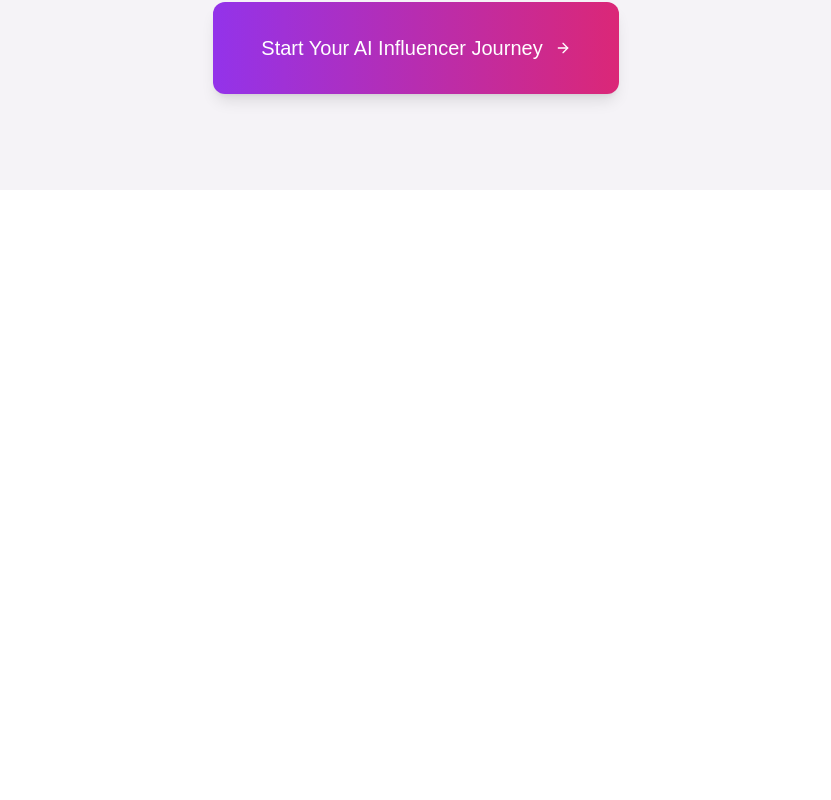
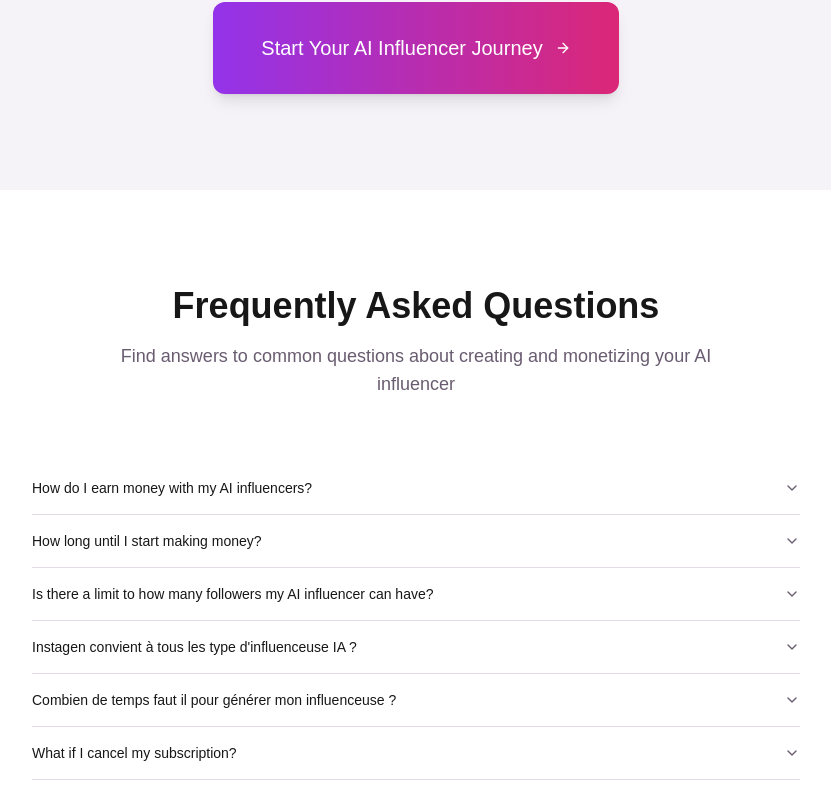
Before and after one commit to Jazys/instagen, a Next.js app: page / in a window 1280 px wide. Shown: the part 5979-6779 px from the top of the page, without its empty margins (224-1055 px from the left). Before the commit the page ends 6169 px from the top, so only its background shows below. Built offline with nearby package versions, Linux system fonts and the light colour scheme.

Commit message:
feat(home): Add FAQ section with expandable answers

```diff
--- /dev/null
+++ b/src/components/home/FaqSection.tsx
@@ -0,0 +1,61 @@
+
+import { Accordion, AccordionContent, AccordionItem, AccordionTrigger } from "@/components/ui/accordion"
+
+export const FaqSection = () => {
+  const faqs = [
+    {
+      question: "How do I earn money with my AI influencers?",
+      answer: "You can earn money through multiple revenue streams: selling premium AI-generated photos, partnering with brands for collaborations, creating and selling exclusive content packages, and developing digital products. Our platform provides tools and guidance to help you maximize your earnings potential."
+    },
+    {
+      question: "How long until I start making money?",
+      answer: "The timeline varies depending on your engagement and strategy. Some creators start earning within their first month by actively creating content and building their following. Success typically comes from consistent content creation, engagement with followers, and strategic use of our monetization tools."
+    },
+    {
+      question: "Is there a limit to how many followers my AI influencer can have?",
+      answer: "There's no technical limit to the number of followers your AI influencer can attract. Your growth potential depends on your content quality, engagement strategy, and how well you connect with your target audience. We provide tools and analytics to help you grow your following effectively."
+    },
+    {
+      question: "Instagen convient à tous les type d'influenceuse IA ?",
+      answer: "Oui, Instagen est conçu pour s'adapter à tous les styles d'influenceurs IA. Que vous souhaitiez créer une personnalité lifestyle, mode, voyage, ou autre, notre plateforme offre les outils de personnalisation nécessaires pour réaliser votre vision unique."
+    },
+    {
+      question: "Combien de temps faut il pour générer mon influenceuse ?",
+      answer: "La génération initiale de votre influenceuse prend quelques minutes. Cependant, pour créer une personnalité complète avec un portfolio varié, comptez environ 1-2 heures pour personnaliser tous les aspects et générer un premier ensemble de contenu de qualité."
+    },
+    {
+      question: "What if I cancel my subscription?",
+      answer: "If you cancel your subscription, you'll continue to have access to your account and features until the end of your current billing period. After that, your account will revert to the free tier with limited features. You can reactivate your premium features at any time by resubscribing."
+    }
+  ]
+
+  return (
+    <section className="py-24 bg-background">
+      <div className="container">
+        <div className="text-center mb-16">
+          <h2 className="text-3xl md:text-4xl font-bold mb-4">
+            Frequently Asked Questions
+          </h2>
+          <p className="text-muted-foreground text-lg max-w-2xl mx-auto">
+            Find answers to common questions about creating and monetizing your AI influencer
+          </p>
+        </div>
+
+        <div className="max-w-3xl mx-auto">
+          <Accordion type="single" collapsible className="w-full">
+            {faqs.map((faq, i) => (
+              <AccordionItem key={i} value={`item-${i}`}>
+                <AccordionTrigger className="text-left">
+                  {faq.question}
+                </AccordionTrigger>
+                <AccordionContent>
+                  {faq.answer}
+                </AccordionContent>
+              </AccordionItem>
+            ))}
+          </Accordion>
+        </div>
+      </div>
+    </section>
+  )
+}
--- a/src/pages/index.tsx
+++ b/src/pages/index.tsx
@@ -3,6 +3,7 @@ import { Navbar } from '@/components/layout/Navbar'
 import { HeroSection } from '@/components/home/HeroSection'
 import { FeaturesSection } from '@/components/home/FeaturesSection'
 import { MonetizationSection } from '@/components/home/MonetizationSection'
+import { FaqSection } from '@/components/home/FaqSection'
 
 export default function Home() {
   return (
@@ -18,6 +19,7 @@ export default function Home() {
         <HeroSection />
         <MonetizationSection />
         <FeaturesSection />
+        <FaqSection />
       </main>
     </>
   )
```
